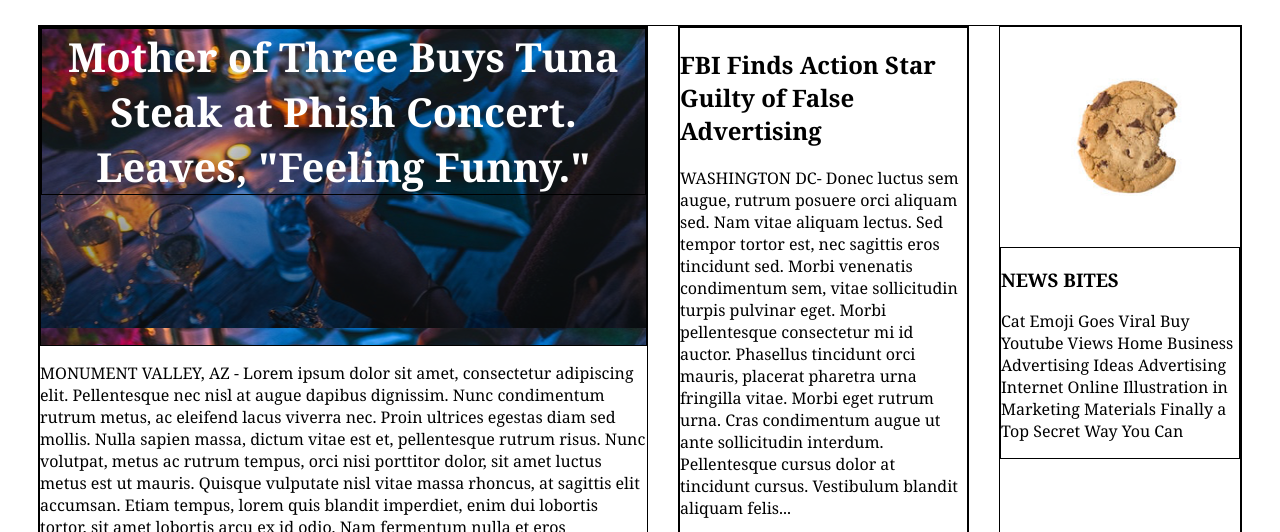
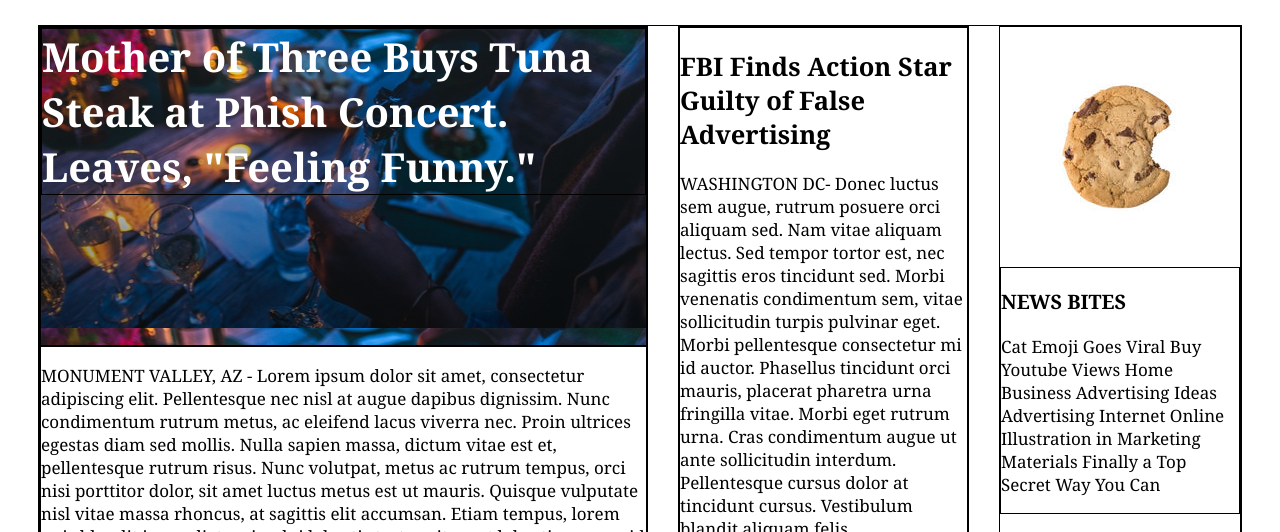
Before and after one commit to nabrus/my_times, a plain HTML site: page index.html in a window 1280 px wide. Shown: the part 94-626 px from the top of the page. Drawn offline with Linux system fonts and the light colour scheme.

Commit message:
adjust pictures in main

```diff
--- a/index.html
+++ b/index.html
@@ -31,10 +31,11 @@
       <div class="main-img">
         <div class="headline">Mother of Three Buys Tuna Steak at Phish Concert. Leaves, "Feeling Funny."</div>
       </div>
+      <div class="story">
         <p>
           MONUMENT VALLEY, AZ - Lorem ipsum dolor sit amet, consectetur adipiscing elit. Pellentesque nec nisl at augue dapibus dignissim. Nunc condimentum rutrum metus, ac eleifend lacus viverra nec. Proin ultrices egestas diam sed mollis. Nulla sapien massa, dictum vitae est et, pellentesque rutrum risus. Nunc volutpat, metus ac rutrum tempus, orci nisi porttitor dolor, sit amet luctus metus est ut mauris. Quisque vulputate nisl vitae massa rhoncus, at sagittis elit accumsan. Etiam tempus, lorem quis blandit imperdiet, enim dui lobortis tortor, sit amet lobortis arcu ex id odio. Nam fermentum nulla et eros bibendum, sed ullamcorper massa scelerisque. Vestibulum aliquet placerat leo a hendrerit. Nulla non sagittis neque. Nullam sit amet fringilla massa.
         </p>
-
+      </div>
 
       <!-- Large middle of column -->
 
--- a/resources/css/style.css
+++ b/resources/css/style.css
@@ -21,7 +21,7 @@ a {
   color: black;
 }
 
-img {
+header>img {
   margin-left: 20px;
 }
 
@@ -43,7 +43,7 @@ main {
   justify-content: center;
   align-content: space-between;
   margin: 30px;
-  font-family: Georgia;f
+  font-family: Georgia;
   font-size: 17px;
   border: thin solid black; /* remove */
 }
@@ -73,7 +73,6 @@ div {
   margin-left: 30px;
 }
 
-
 /* pics */
 
 .headline {
@@ -91,6 +90,7 @@ div {
 
 .main-img .headline {
   font-size: 40px;
+  text-align: left;
 }
 
 .story1-img {
@@ -106,7 +106,7 @@ div {
 }
 
 .cat {
-  display:flex;
+  display: flex;
   background-image: url(../images/img-cat.png);
   padding-bottom: 227px;
 }
```
